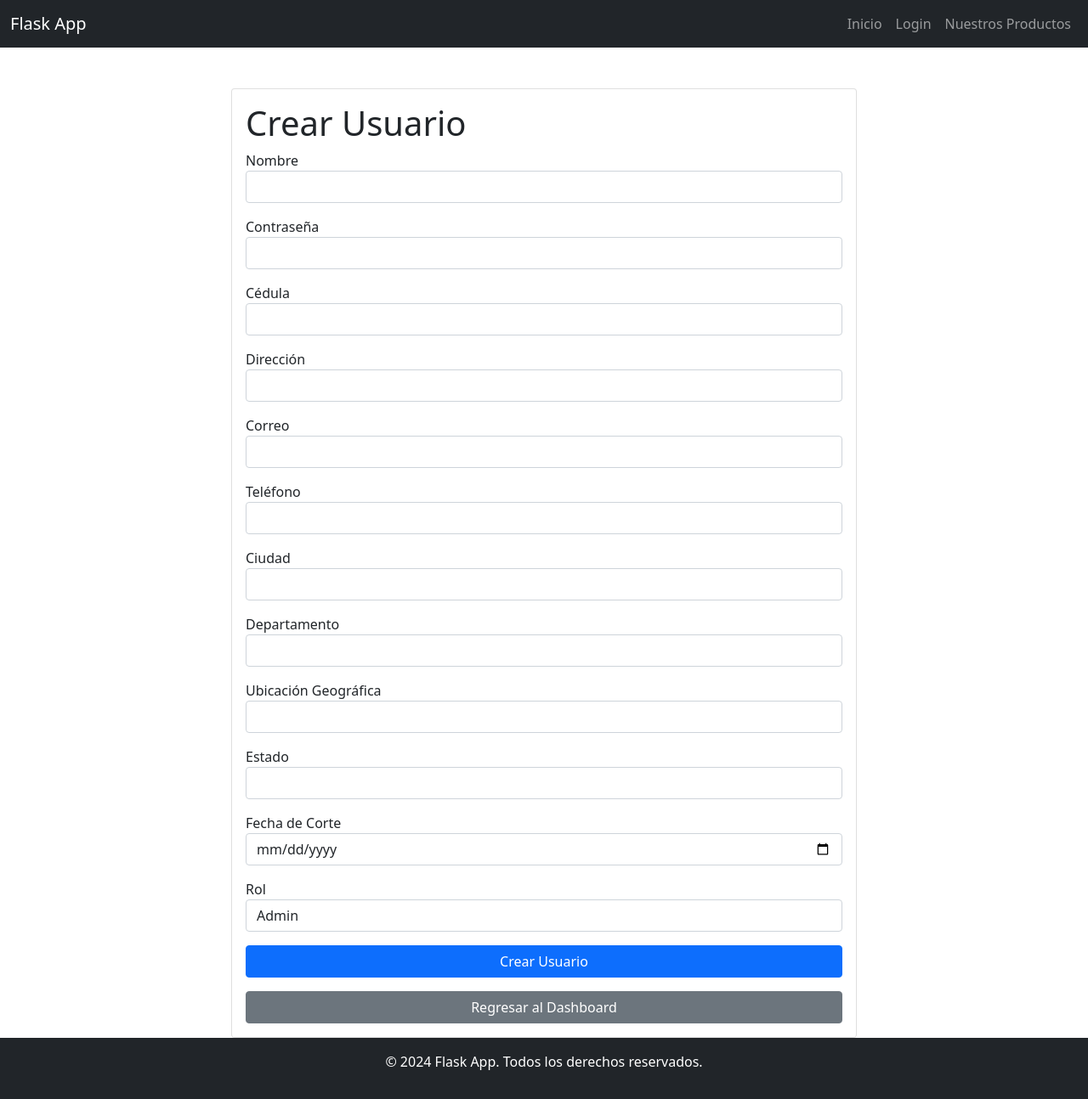
After one commit to JPGA12/AceroNetTV-Front-end, a Flask app: page /create_user in a window 1280 px wide. The commit adds this page. Shown: the whole page at 85% size. Run offline with Flask 3, Linux system fonts and the light colour scheme; some libraries are stand-ins or nearby versions.

Commit message:
Implementacion de admin dashboard

```diff
--- /dev/null
+++ b/app/__init__.py
@@ -0,0 +1 @@
+# app/__init__.py
--- /dev/null
+++ b/app/app.py
@@ -0,0 +1,176 @@
+from flask import Flask, render_template, redirect, url_for, request, flash
+from werkzeug.security import generate_password_hash, check_password_hash
+from .utils import load_users, save_users
+
+app = Flask(__name__, template_folder='../templates', static_folder='../static')
+app.secret_key = 'supersecretkey'  # Necesario para usar mensajes flash
+
+# Cargar usuarios desde el archivo JSON
+users_db = load_users()
+
+@app.route('/')
+def home():
+    return render_template('home.html')
+
+@app.route('/login', methods=['GET', 'POST'])
+def login():
+    if request.method == 'POST':
+        username = request.form['username']
+        password = request.form['password']
+        user = users_db.get(username)
+        if user and check_password_hash(user['password'], password):
+            flash(f'Login successful! Welcome {username}', 'success')
+            if user['rol'] == 'admin':
+                return redirect(url_for('admin_dashboard'))
+            else:
+                return redirect(url_for('user_dashboard', username=username))
+        else:
+            flash('Invalid username or password', 'danger')
+    return render_template('login.html')
+
+@app.route('/admin_dashboard')
+def admin_dashboard():
+    return render_template('admin_dashboard.html')
+
+@app.route('/create_user', methods=['GET', 'POST'])
+def create_user():
+    if request.method == 'POST':
+        username = request.form['nombre']
+        if username in users_db:
+            flash('Username already exists', 'danger')
+        else:
+            new_user = {
+                'password': generate_password_hash(request.form['contrasena'], method='pbkdf2:sha256'),
+                'cedula': request.form['cedula'],
+                'direccion': request.form['direccion'],
+                'correo': request.form['correo'],
+                'telefono': request.form['telefono'],
+                'ciudad': request.form['ciudad'],
+                'departamento': request.form['departamento'],
+                'ubicacion_geografica': request.form['ubicacion_geografica'],
+                'estado': request.form['estado'],
+                'fecha_de_corte': request.form['fecha_de_corte'],
+                'rol': request.form['rol']
+            }
+            users_db[username] = new_user
+            save_users(users_db)
+            flash('User created successfully', 'success')
+            return redirect(url_for('admin_dashboard'))
+    return render_template('create_user.html')
+
+@app.route('/read_user', methods=['GET', 'POST'])
+def read_user():
+    user = None
+    if request.method == 'POST':
+        user_id = request.form['user_id']
+        user_email = request.form['user_email']
+        user = next((u for u in users_db.values() if str(u['cedula']) == user_id or u['correo'] == user_email), None)
+        if not user:
+            flash('User not found', 'danger')
+    return render_template('read_user.html', user=user)
+
+@app.route('/update_user', methods=['GET', 'POST'])
+def update_user():
+    user = None
+    if request.method == 'POST' and 'search' in request.form:
+        user_id = request.form['user_id']
+        user_email = request.form['user_email']
+        user = next((u for u in users_db.values() if str(u['cedula']) == user_id or u['correo'] == user_email), None)
+        if not user:
+            flash('User not found', 'danger')
+    elif request.method == 'POST' and 'update' in request.form:
+        user_id = request.form['user_id']
+        user = next((u for u in users_db.values() if str(u['cedula']) == user_id), None)
+        if user:
+            user.update({
+                'cedula': request.form['cedula'],
+                'direccion': request.form['direccion'],
+                'correo': request.form['correo'],
+                'telefono': request.form['telefono'],
+                'ciudad': request.form['ciudad'],
+                'departamento': request.form['departamento'],
+                'ubicacion_geografica': request.form['ubicacion_geografica'],
+                'estado': request.form['estado'],
+                'fecha_de_corte': request.form['fecha_de_corte'],
+                'rol': request.form['rol']
+            })
+            if request.form['contrasena']:
+                user['password'] = generate_password_hash(request.form['contrasena'], method='pbkdf2:sha256')
+            save_users(users_db)
+            flash('User updated successfully', 'success')
+        else:
+            flash('User not found', 'danger')
+    return render_template('update_user.html', user=user)
+
+@app.route('/delete_user', methods=['GET', 'POST'])
+def delete_user():
+    if request.method == 'POST':
+        user_id = request.form['user_id']
+        user_email = request.form['user_email']
+        user = next((u for u in users_db.values() if str(u['cedula']) == user_id and u['correo'] == user_email), None)
+        if user:
+            for username, data in users_db.items():
+                if str(data['cedula']) == user_id and data['correo'] == user_email:
+                    del users_db[username]
+                    break
+            save_users(users_db)
+            flash('User deleted successfully', 'success')
+        else:
+            flash('User not found', 'danger')
+    return render_template('delete_user.html')
+
+@app.route('/user_dashboard/<username>')
+def user_dashboard(username):
+    user = users_db.get(username)
+    if user:
+        return render_template('user_dashboard.html', user=user)
+    else:
+        flash('User not found', 'danger')
+        return redirect(url_for('login'))
+
+@app.route('/user_info/<username>')
+def user_info(username):
+    user = users_db.get(username)
+    if user:
+        return render_template('user_info.html', user=user)
+    else:
+        flash('User not found', 'danger')
+        return redirect(url_for('login'))
+
+@app.route('/user_products/<username>')
+def user_products(username):
+    user = users_db.get(username)
+    if user:
+        return render_template('user_products.html', user=user)
+    else:
+        flash('User not found', 'danger')
+        return redirect(url_for('login'))
+
+@app.route('/user_invoices/<username>')
+def user_invoices(username):
+    user = users_db.get(username)
+    if user:
+        return render_template('user_invoices.html', user=user)
+    else:
+        flash('User not found', 'danger')
+        return redirect(url_for('login'))
+
+@app.route('/user_generate_invoice/<username>')
+def user_generate_invoice(username):
+    user = users_db.get(username)
+    if user:
+        return render_template('user_generate_invoice.html', user=user)
+    else:
+        flash('User not found', 'danger')
+        return redirect(url_for('login'))
+
+@app.route('/products')
+def products():
+    productos = [
+        {'nombre': 'Producto 1', 'descripcion': 'Descripción del producto 1'},
+        {'nombre': 'Producto 2', 'descripcion': 'Descripción del producto 2'}
+    ]
+    return render_template('products.html', productos=productos)
+
+if __name__ == '__main__':
+    app.run(debug=True)
--- /dev/null
+++ b/app/generate_hash.py
@@ -0,0 +1,5 @@
+from werkzeug.security import generate_password_hash
+
+# Genera el hash para la contraseña 'adminpassword'
+hashed_password = generate_password_hash('adminpassword', method='pbkdf2:sha256')
+print(hashed_password)
--- /dev/null
+++ b/run.py
@@ -0,0 +1,4 @@
+from app.app import app
+
+if __name__ == '__main__':
+    app.run(debug=True)
--- a/static/css/style.css
+++ b/static/css/style.css
@@ -31,7 +31,6 @@ p {
 
 .container {
     margin-top: 30px;
-    flex-grow: 1;
 }
 
 .card {
@@ -53,4 +52,8 @@ footer {
     color: white;
     text-align: center;
     padding: 15px 0;
+    position: absolute;
+    bottom: 0;
+    width: 100%;
+    height: 60px;  /* Altura del footer */
 }
--- a/templates/base.html
+++ b/templates/base.html
@@ -8,7 +8,7 @@
     <link rel="stylesheet" href="https://fonts.googleapis.com/css2?family=Roboto:wght@400;500;700&display=swap">
     <link rel="stylesheet" href="{{ url_for('static', filename='css/styles.css') }}">
 </head>
-<body>
+<body class="d-flex flex-column min-vh-100">
     <nav class="navbar navbar-expand-lg navbar-dark bg-dark">
         <div class="container-fluid">
             <a class="navbar-brand" href="{{ url_for('home') }}">Flask App</a>
@@ -24,11 +24,13 @@
                         <a class="nav-link" href="{{ url_for('login') }}">Login</a>
                     </li>
                     <li class="nav-item">
-                        <a class="nav-link" href="{{ url_for('register') }}">Register</a>
-                    </li>
-                    <li class="nav-item">
                         <a class="nav-link" href="{{ url_for('products') }}">Nuestros Productos</a>
                     </li>
+                    {% if 'admin' in users_db and users_db['admin'] %}
+                    <li class="nav-item">
+                        <a class="nav-link" href="{{ url_for('admin_dashboard') }}">Admin Dashboard</a>
+                    </li>
+                    {% endif %}
                 </ul>
             </div>
         </div>
@@ -36,7 +38,7 @@
     <div class="container mt-5 flex-grow-1">
         {% block content %}{% endblock %}
     </div>
-    <footer class="bg-dark text-white text-center py-3 fixed-bottom">
+    <footer class="bg-dark text-white text-center py-3 mt-auto">
         <p>&copy; 2024 Flask App. Todos los derechos reservados.</p>
     </footer>
     <script src="https://cdnjs.cloudflare.com/ajax/libs/bootstrap/5.1.3/js/bootstrap.bundle.min.js"></script>
--- /dev/null
+++ b/templates/create_user.html
@@ -0,0 +1,77 @@
+{% extends 'base.html' %}
+{% block title %}Crear Usuario{% endblock %}
+{% block content %}
+<div class="row justify-content-center">
+    <div class="col-md-8">
+        <div class="card">
+            <div class="card-body">
+                <h1>Crear Usuario</h1>
+                <form method="post">
+                    <div class="form-group mb-3">
+                        <label for="nombre">Nombre</label>
+                        <input type="text" class="form-control" id="nombre" name="nombre" required>
+                    </div>
+                    <div class="form-group mb-3">
+                        <label for="contrasena">Contraseña</label>
+                        <input type="password" class="form-control" id="contrasena" name="contrasena" required>
+                    </div>
+                    <div class="form-group mb-3">
+                        <label for="cedula">Cédula</label>
+                        <input type="number" class="form-control" id="cedula" name="cedula" required>
+                    </div>
+                    <div class="form-group mb-3">
+                        <label for="direccion">Dirección</label>
+                        <input type="text" class="form-control" id="direccion" name="direccion" required>
+                    </div>
+                    <div class="form-group mb-3">
+                        <label for="correo">Correo</label>
+                        <input type="email" class="form-control" id="correo" name="correo" required>
+                    </div>
+                    <div class="form-group mb-3">
+                        <label for="telefono">Teléfono</label>
+                        <input type="number" class="form-control" id="telefono" name="telefono" required>
+                    </div>
+                    <div class="form-group mb-3">
+                        <label for="ciudad">Ciudad</label>
+                        <input type="text" class="form-control" id="ciudad" name="ciudad" required>
+                    </div>
+                    <div class="form-group mb-3">
+                        <label for="departamento">Departamento</label>
+                        <input type="text" class="form-control" id="departamento" name="departamento" required>
+                    </div>
+                    <div class="form-group mb-3">
+                        <label for="ubicacion_geografica">Ubicación Geográfica</label>
+                        <input type="text" class="form-control" id="ubicacion_geografica" name="ubicacion_geografica" required>
+                    </div>
+                    <div class="form-group mb-3">
+                        <label for="estado">Estado</label>
+                        <input type="text" class="form-control" id="estado" name="estado" required>
+                    </div>
+                    <div class="form-group mb-3">
+                        <label for="fecha_de_corte">Fecha de Corte</label>
+                        <input type="date" class="form-control" id="fecha_de_corte" name="fecha_de_corte" required>
+                    </div>
+                    <div class="form-group mb-3">
+                        <label for="rol">Rol</label>
+                        <select class="form-control" id="rol" name="rol" required>
+                            <option value="admin">Admin</option>
+                            <option value="usuario">Usuario</option>
+                        </select>
+                    </div>
+                    <button type="submit" class="btn btn-primary w-100">Crear Usuario</button>
+                </form>
+                <a href="{{ url_for('admin_dashboard') }}" class="btn btn-secondary w-100 mt-3">Regresar al Dashboard</a>
+                {% if get_flashed_messages() %}
+                <div class="mt-3">
+                    {% for message in get_flashed_messages(with_categories=true) %}
+                    <div class="alert alert-{{ message[0] }}">
+                        {{ message[1] }}
+                    </div>
+                    {% endfor %}
+                </div>
+                {% endif %}
+            </div>
+        </div>
+    </div>
+</div>
+{% endblock %}
```
Also changed, not shown: app.py (deleted, +0 -51 lines), app/users.json (added, +41 -0 lines), app/utils.py (added, +14 -0 lines), templates/admin_dashboard.html (added, +12 -0 lines), templates/delete_user.html (added, +25 -0 lines), templates/read_user.html (added, +41 -0 lines), templates/register.html (deleted, +0 -33 lines), templates/update_user.html (added, +80 -0 lines), templates/user_dashboard.html (added, +21 -0 lines), templates/user_generate_invoice.html (added, +9 -0 lines), templates/user_info.html (added, +18 -0 lines), templates/user_invoces.html (added, +9 -0 lines), templates/user_products.html (added, +9 -0 lines).
